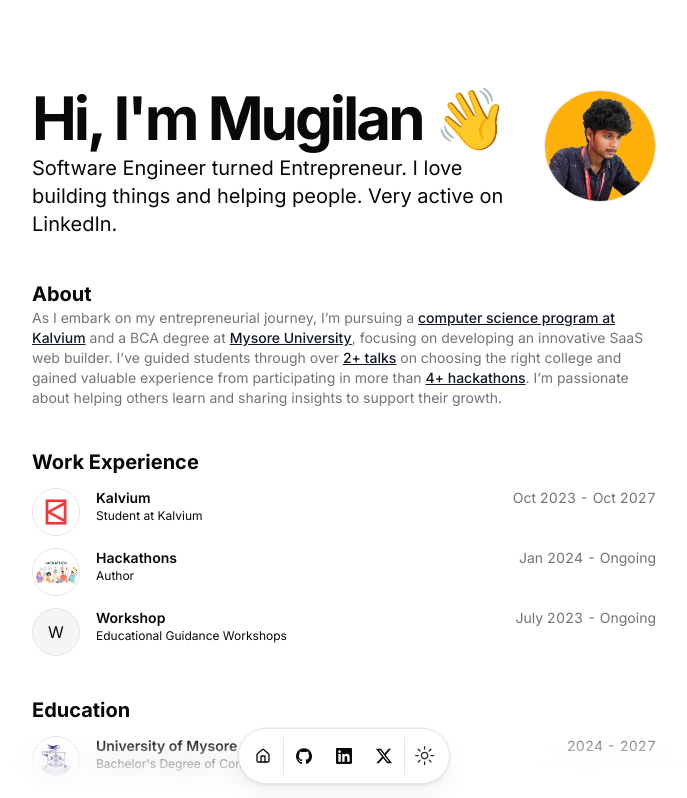
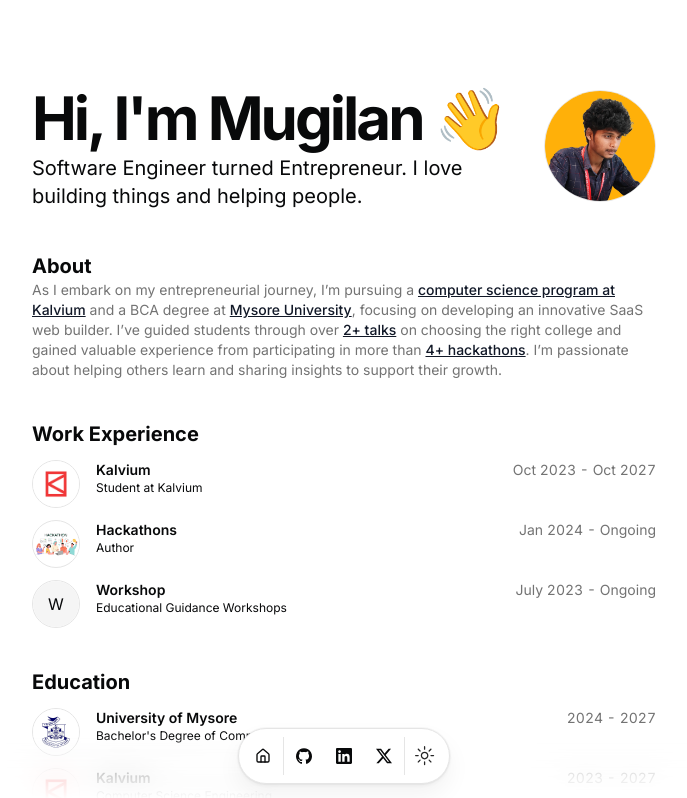
Before and after one commit to patilarya76/Portfoliotemp, a Next.js app: page / in a window 1280 px wide. Shown: the top 798 px of the page, without its empty margins (296-983 px from the left). Built offline with nearby package versions, Linux system fonts and the light colour scheme.

Commit message:
cleared some mistakes

```diff
--- a/src/data/resume.tsx
+++ b/src/data/resume.tsx
@@ -9,7 +9,7 @@ export const DATA = {
   location: "Salem, Tamilnadu, India",
   locationLink: "",
   description:
-    "Software Engineer turned Entrepreneur. I love building things and helping people. Very active on LinkedIn.",
+    "Software Engineer turned Entrepreneur. I love building things and helping people.",
   summary:
     "As I embark on my entrepreneurial journey, I’m pursuing a [computer science program at Kalvium](/#education) and a BCA degree at [Mysore University](/#education), focusing on developing an innovative SaaS web builder. I’ve guided students through over [2+ talks](https://www.canva.com/design/DAFuN22b6aU/F136wyQZcfw2SNnEYTDWkQ/edit?utm_content=DAFuN22b6aU&utm_campaign=designshare&utm_medium=link2&utm_source=sharebutton) on choosing the right college and gained valuable experience from participating in more than [4+ hackathons](/#hackathons). I’m passionate about helping others learn and sharing insights to support their growth.",
   avatarUrl: "/me.jpg",
@@ -308,7 +308,7 @@ export const DATA = {
     {
       title: "Cryptera",
       dates: "Jan 1 - 2nd, 2024",
-      location: "CIT, Coimbator",
+      location: "CIT, Coimbatore",
       description:
         "In this coding hackathon, we worked on challenging problems from HackerRank, gaining valuable experience and identifying areas for improvement. The event featured engaging coding competitions and provided a rewarding learning experience, combining both fun and technical growth.",
       image:
```
